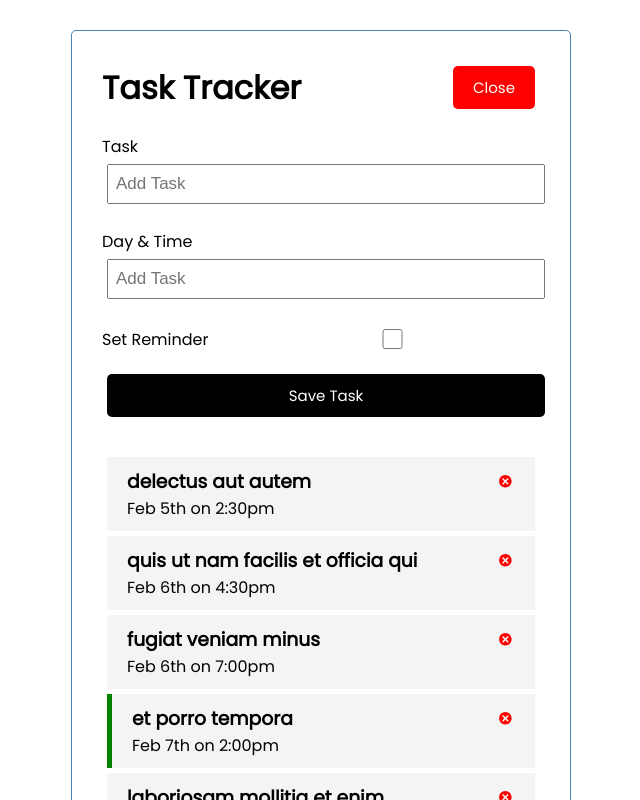
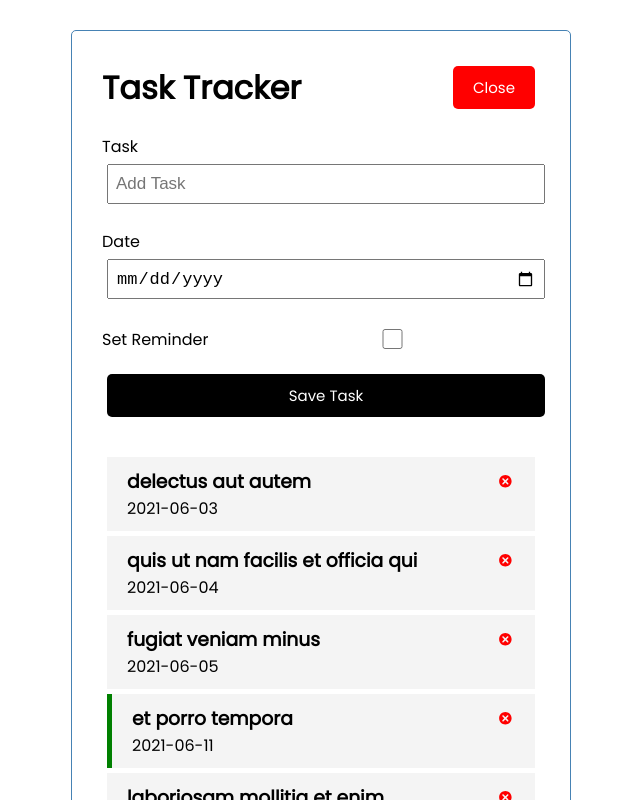
Before and after one commit to autoex/task-tracker, a React (Create React App) app: page / in a window 1280 px wide. Both pictures are taken after a click on the button "Add". Shown: the top 800 px of the page, without its empty margins (319-959 px from the left). Built offline with nearby package versions, Linux system fonts and the light colour scheme; data requests are answered from the project's data file; the HTML template or start-up script is replaced by a standard one.

Commit message:
small ui fixes

```diff
--- a/db.json
+++ b/db.json
@@ -1,31 +1,31 @@
 {
   "tasks": [
     {
-      "date": "Feb 5th on 2:30pm",
+      "date": "2021-06-03",
       "id": 1,
       "title": "delectus aut autem",
       "reminder": false
     },
     {
-      "date": "Feb 6th on 4:30pm",
+      "date": "2021-06-04",
       "id": 2,
       "title": "quis ut nam facilis et officia qui",
       "reminder": false
     },
     {
-      "date": "Feb 6th on 7:00pm",
+      "date": "2021-06-05",
       "id": 3,
       "title": "fugiat veniam minus",
       "reminder": false
     },
     {
-      "date": "Feb 7th on 2:00pm",
+      "date": "2021-06-11",
       "id": 4,
       "title": "et porro tempora",
       "reminder": true
     },
     {
-      "date": "Feb 7th on 2:30pm",
+      "date": "2021-07-23",
       "id": 5,
       "title": "laboriosam mollitia et enim ",
       "reminder": false
--- a/src/components/AddTask.js
+++ b/src/components/AddTask.js
@@ -22,8 +22,8 @@ const AddTask = ({addTask}) => {
                 <input type="text" placeholder={'Add Task'} value={title} onChange={(e) => setTitle(e.target.value)}/>
             </div>
             <div className='form-control'>
-                <label>Day &amp; Time</label>
-                <input type="text" placeholder={'Add Task'} value={date} onChange={(e) => setDate(e.target.value)}/>
+                <label>Date</label>
+                <input type="date" placeholder={'Add Task'} value={date} onChange={(e) => setDate(e.target.value)}/>
             </div>
 
             <div className='form-control form-control-check'>
```
Also changed, not shown: src/App.js (+0 -10 lines).
